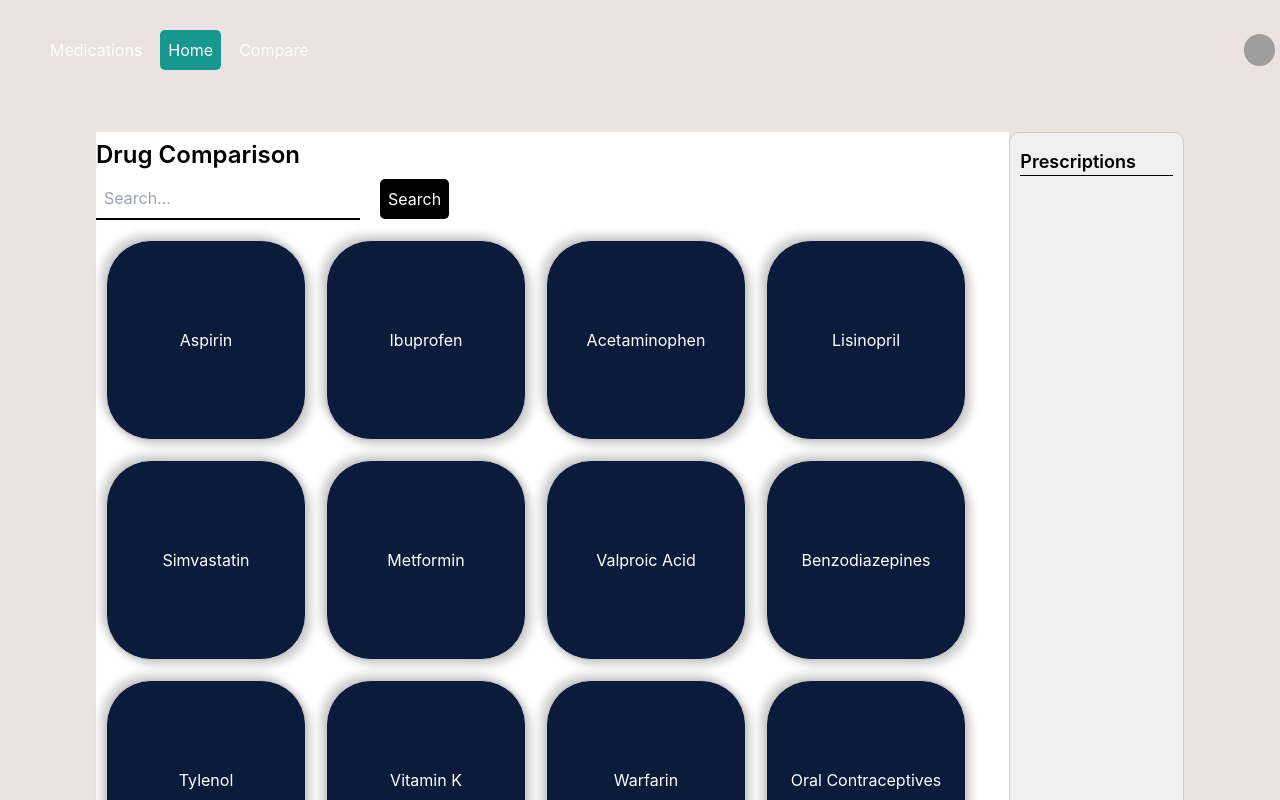
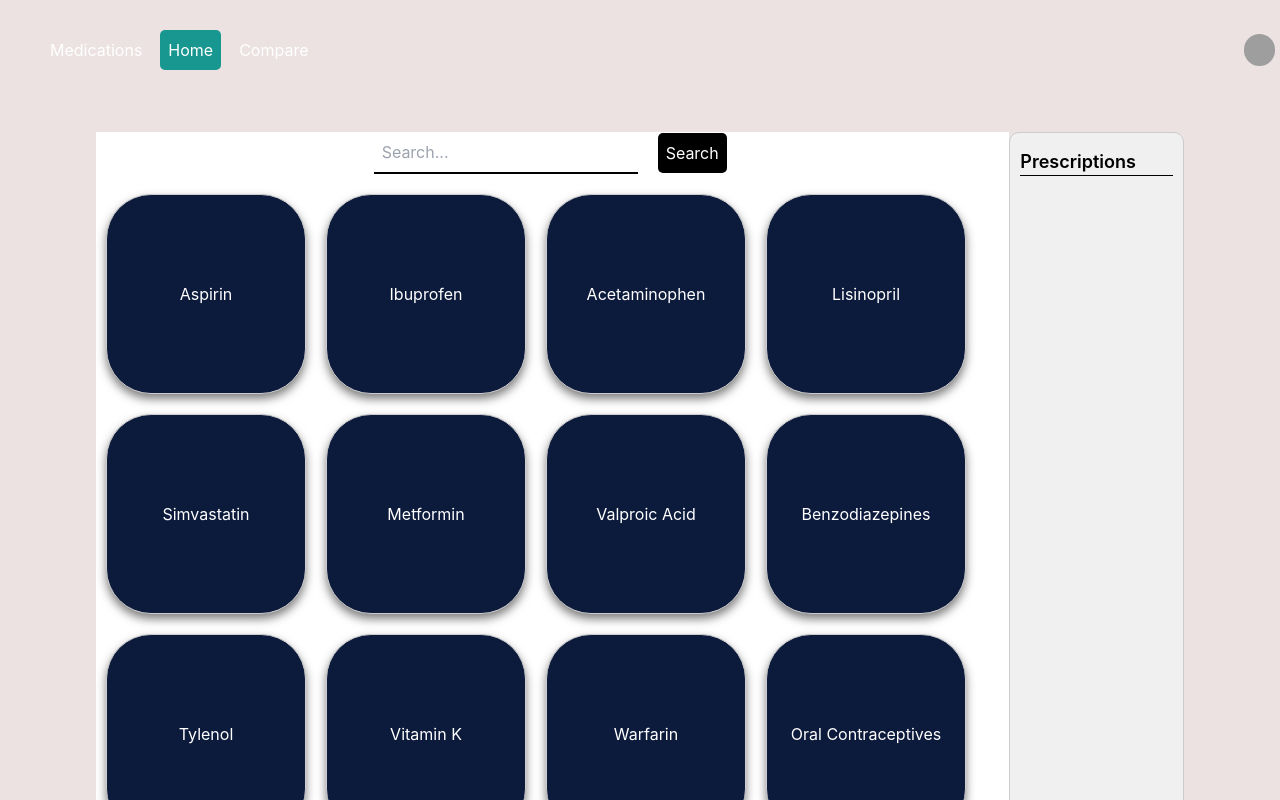
Before and after one commit to Silicon-Smugglers/Front-End, a React (Create React App) app: page /compare in a window 1280 px wide. Shown: the top 800 px of the page. Built offline with nearby package versions, Linux system fonts and the light colour scheme; grey boxes are pictures that could not be loaded.

Commit message:
search bar in the middle

```diff
--- a/src/pages/Compare.js
+++ b/src/pages/Compare.js
@@ -55,7 +55,7 @@
   return (
     <div className='CompareContainer'>
       <div className='MainContent'>
-      <h1>Drug Comparison</h1>
+
 
         {/* Render the SearchBar component and pass the handleSearch function */}
         <SearchBar onSearch={handleSearch} />
--- a/src/pages/css/Compare.css
+++ b/src/pages/css/Compare.css
@@ -62,7 +62,7 @@
   border: 1px solid #ccc; /* Add a border for styling */
   border-radius: 45px;
   /* Add 3D shadow effect */
-  box-shadow: 5px 5px 10px rgba(0, 0, 0, 0.2), -5px -5px 10px rgba(0, 0, 0, 0.2);
+
   color: white;
 }
 
--- a/src/pages/css/Medication.css
+++ b/src/pages/css/Medication.css
@@ -56,7 +56,7 @@
     border: 1px solid #ccc; /* Add a border for styling */
     border-radius: 45px;
     /* Add 3D shadow effect */
-    box-shadow: 5px 5px 10px rgba(0, 0, 0, 0.2), -5px -5px 10px rgba(0, 0, 0, 0.2);
+    box-shadow: 0px 5px 10px 0px rgba(0, 0, 0, 0.5);
     color: white;
   }
 
--- a/src/pages/css/SearchBar.css
+++ b/src/pages/css/SearchBar.css
@@ -2,6 +2,7 @@
  display: flex;
  flex-direction: row;
  align-items: center;
+ justify-content: center;
  margin-bottom: 10px;
 
 }
```
